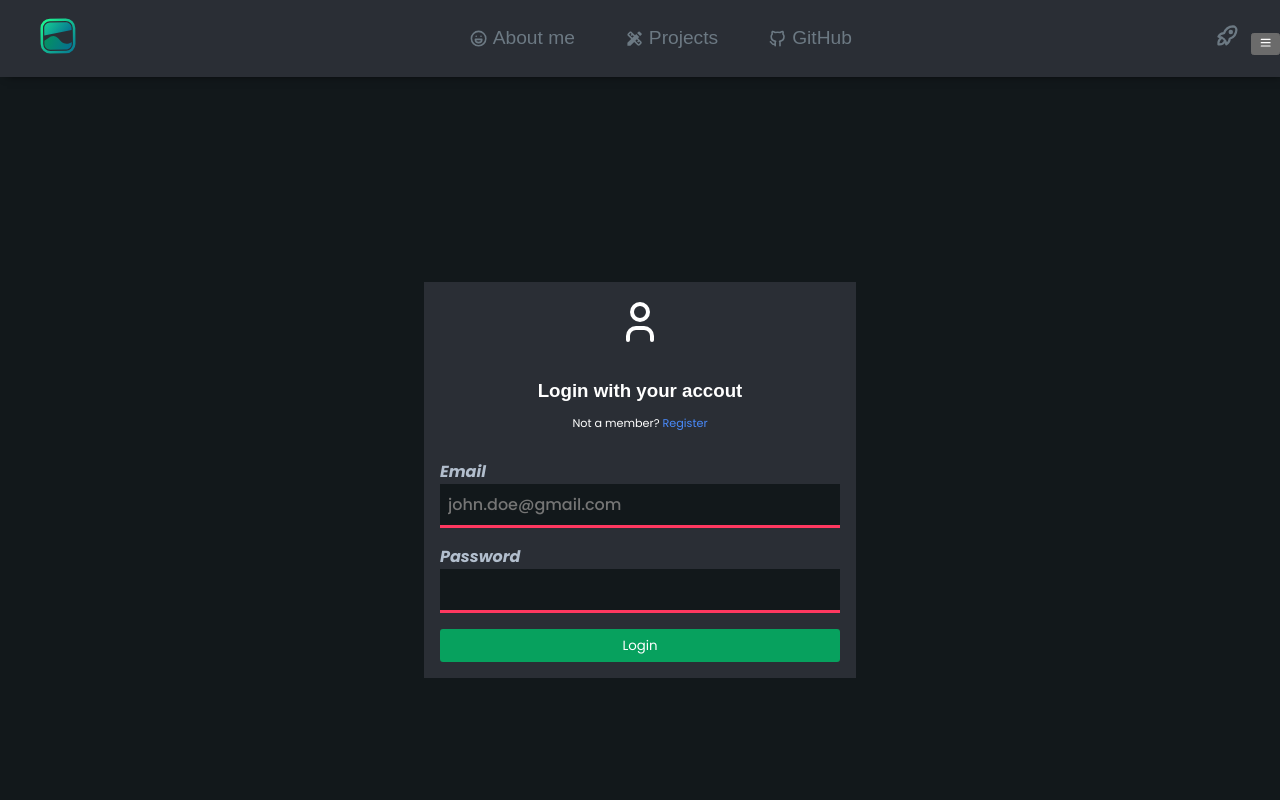
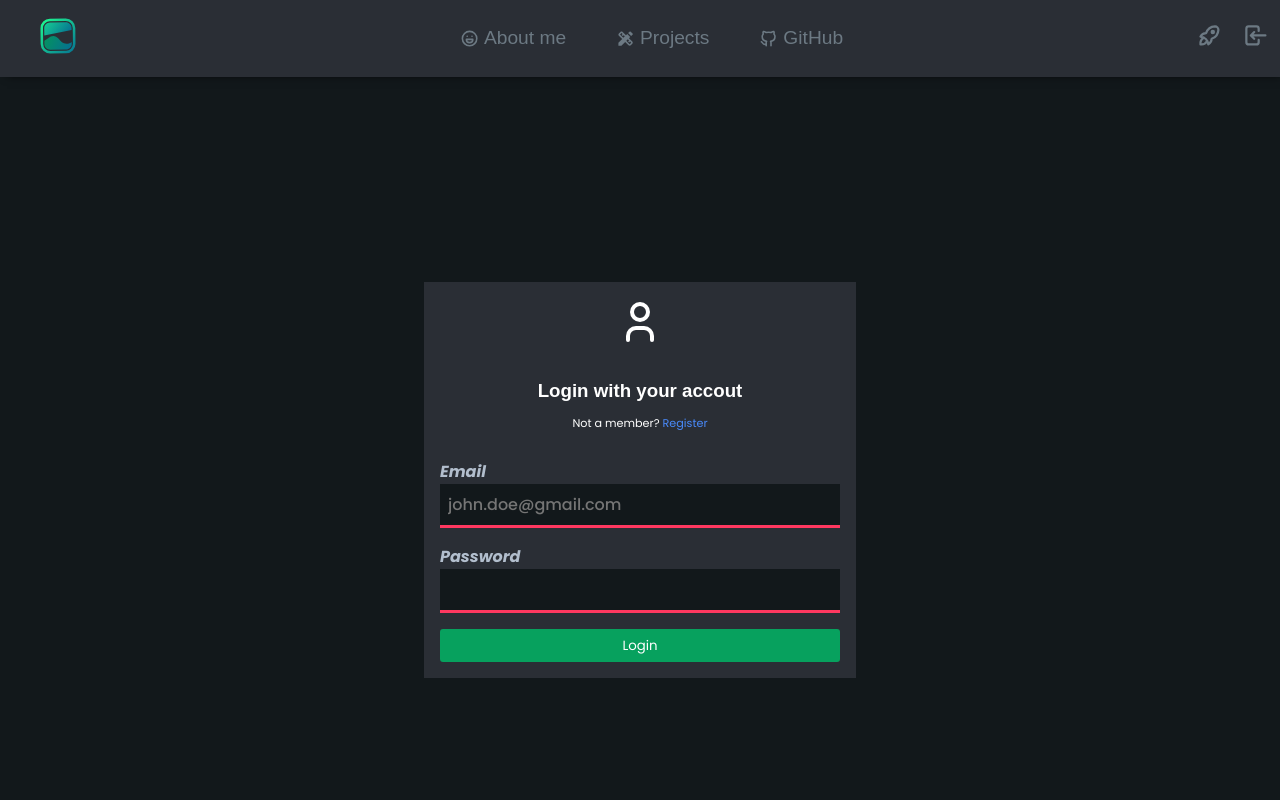
Before and after one commit to rikvik2006/rikvik-portfolio-next-client, a Next.js app: page /auth/login in a window 1280 px wide. Shown: the top 800 px of the page. Built offline with nearby package versions, Linux system fonts and the light colour scheme; no server answers; a web font is replaced by a local one.

Commit message:
fix: Toggle mobile navbar to use useRef

```diff
--- a/src/components/misc/Navbar/Contenitore link/Links/index.tsx
+++ b/src/components/misc/Navbar/Contenitore link/Links/index.tsx
@@ -1,4 +1,4 @@
-import { FC, useContext, useEffect, useRef } from "react";
+import { FC, RefObject, useContext, useEffect, useRef } from "react";
 import Link from 'next/link';
 import style from "./index.module.scss";
 import { MdDesignServices } from "react-icons/md/"
@@ -7,21 +7,18 @@ import toast from "react-hot-toast"
 import { ConditionalRenderingContext } from "../../../../../utils/contexts/conditionalRendering";
 
 type Props = {
-    setToggleMobileNavbar: (f: () => void) => void
+    getNavbarRef: (ref: RefObject<HTMLDivElement>) => void;
 }
 
 
-const Links: FC<Props> = ({ setToggleMobileNavbar }) => {
+const Links: FC<Props> = ({ getNavbarRef }) => {
     const notAvailable = () => toast.error("Not available at the moment");
     const { renderServicies } = useContext(ConditionalRenderingContext);
     const linksContainerRef = useRef<HTMLDivElement>(null);
 
-    const toggleMobileNavbar = () => {
-        linksContainerRef.current?.classList.toggle(style.toggleNav);
-    }
 
     useEffect(() => {
-        setToggleMobileNavbar(toggleMobileNavbar);
+        getNavbarRef(linksContainerRef);
     })
 
     return (
--- a/src/components/misc/Navbar/Contenitore link/LoginTools/index.tsx
+++ b/src/components/misc/Navbar/Contenitore link/LoginTools/index.tsx
@@ -1,15 +1,16 @@
 import axios from 'axios';
 import Link from 'next/link'
-import { FC, useState, useEffect } from 'react';
+import { FC, useState, useEffect, RefObject } from 'react';
 import { TbLogin, TbMenu2, TbRocket } from "react-icons/tb/";
 import { getUserOrFalse } from '../../../../../utils/helpers/getUserOrFalse';
 import { User } from '../../../../../utils/types';
 import style from "./index.module.scss";
+import linksStyle from "../Links/index.module.scss"
 import LoginOrPersonalPage from './loginOrPersonalPage';
 import toast from "react-hot-toast"
 
 type Props = {
-    toggleMobileNavbar: (() => void) | undefined;
+    navbarRef: RefObject<HTMLDivElement> | undefined;
 }
 
 type WindowSizeType = {
@@ -17,10 +18,10 @@ type WindowSizeType = {
     innerHeight: number;
 }
 
-const LoginTools: FC<Props> = ({ toggleMobileNavbar }) => {
+const LoginTools: FC<Props> = ({ navbarRef }) => {
 
     const [user, setUser] = useState<User | boolean>(false);
-    const [windowSize, setWindowSize] = useState<WindowSizeType>({ innerWidth: 0, innerHeight: 0 });
+    const [windowSize, setWindowSize] = useState<WindowSizeType>({ innerWidth: 1920, innerHeight: 1080 });
 
 
     useEffect(() => {
@@ -51,18 +52,18 @@ const LoginTools: FC<Props> = ({ toggleMobileNavbar }) => {
         }
     }, [])
 
+    // Get window size on first render
+    useEffect(() => {
+        const handleWindowResize = () => {
+            setWindowSize(getWindowSize());
+        }
 
-    // function getWindowSize() {
-    //     console.log("⚠️ Window", window)
-    //     if (typeof window !== "undefined") {
-    //         const { innerHeight, innerWidth } = window
-    //         return { innerHeight, innerWidth }
-    //     }
+        handleWindowResize();
+    }, [])
 
-    //     return { innerHeight: 1440, innerWidth: 2560 }
-    // }
-
-    console.log()
+    const toggleMobileNavbar = () => {
+        navbarRef!.current?.classList.toggle(linksStyle.toggleNav);
+    }
 
     return (
 
--- a/src/components/misc/Navbar/Contenitore link/index.tsx
+++ b/src/components/misc/Navbar/Contenitore link/index.tsx
@@ -1,4 +1,4 @@
-import { FC, useState } from "react";
+import { FC, RefObject, useState } from "react";
 import { User } from "../../../../utils/types";
 import Links from "./Links";
 import LoginTools from "./LoginTools";
@@ -8,14 +8,16 @@ type Props = {
 
 
 const LinkContainer: FC<Props> = () => {
-    const [toggleMobileNavbar, setToggleMobileNavbar] = useState<() => void>();
+    const [navbarRef, setNavbarRef] = useState<RefObject<HTMLDivElement>>();
 
-    console.log("⚠️", toggleMobileNavbar)
+    const getNavbarRef = (navbarRef: RefObject<HTMLDivElement>) => {
+        setNavbarRef(navbarRef);
+    }
 
     return (
         <>
-            <Links setToggleMobileNavbar={setToggleMobileNavbar} />
-            <LoginTools toggleMobileNavbar={toggleMobileNavbar} />
+            <Links getNavbarRef={getNavbarRef} />
+            <LoginTools navbarRef={navbarRef} />
         </>
     )
 }
```
